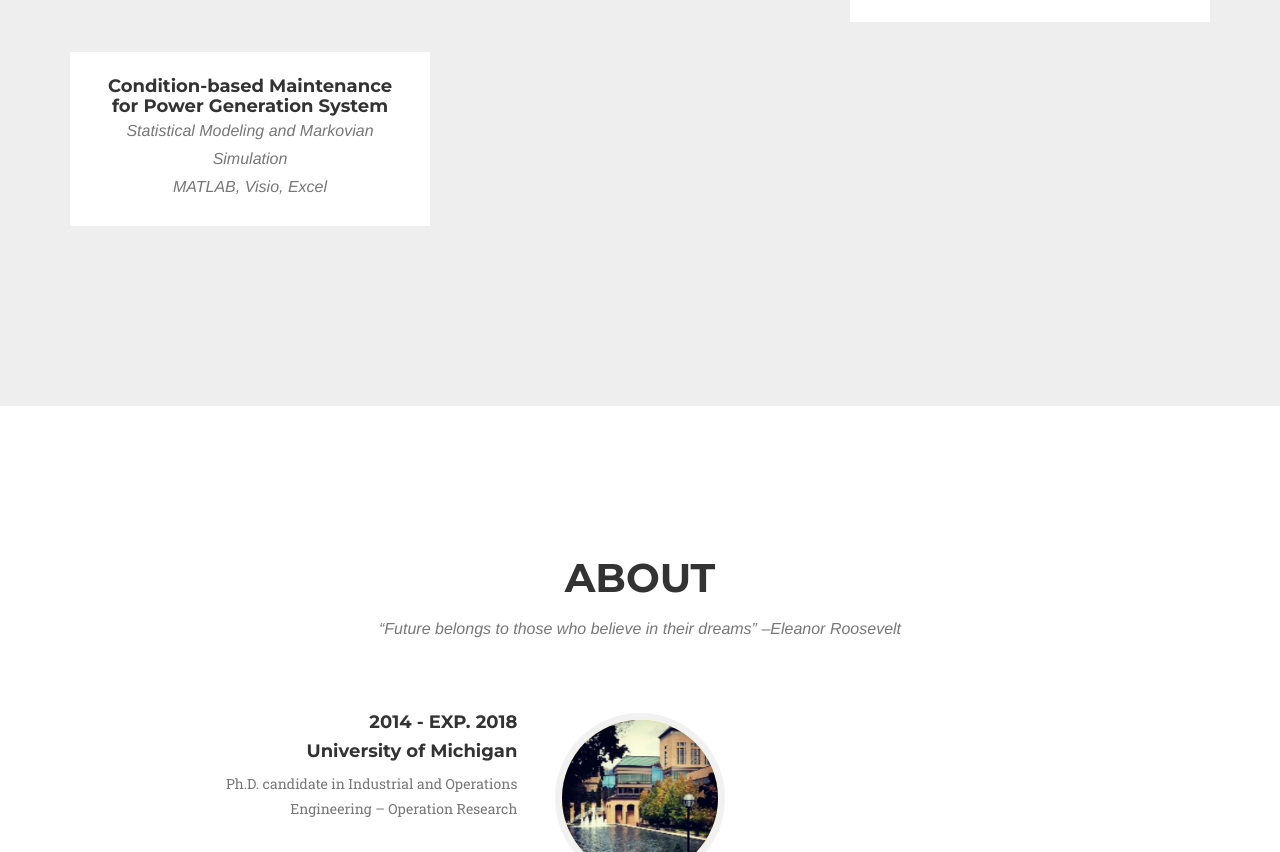
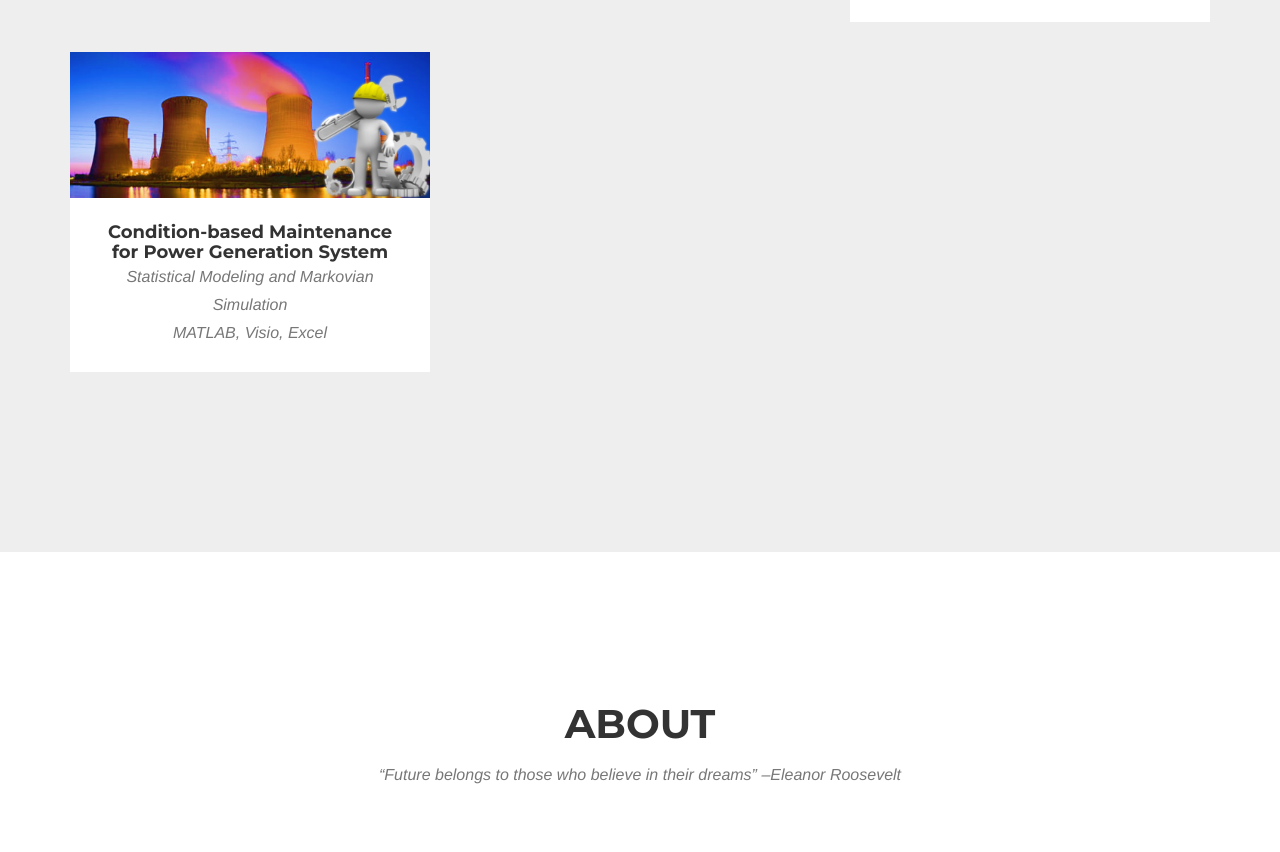
Before and after one commit to nimasasa/MyWeb, a website: page index.html in a window 1280 px wide. Shown: the part 2991-3843 px from the top of the page. Drawn offline with nearby package versions, Linux system fonts and the light colour scheme; a web font is replaced by a local one.

Commit message:
67y675675

```diff
--- a/index.html
+++ b/index.html
@@ -253,7 +253,7 @@
                                     <i class="fa fa-plus fa-3x"></i>
                                 </div>
                             </div>
-                            <img src="img/portfolio/main.jpg" class="img-responsive" alt="">
+                            <img src="img/portfolio/maint.jpg" class="img-responsive" alt="">
                         </a>
                         <div class="portfolio-caption">
                           <h4>Condition-based Maintenance for Power Generation System</h4>
```
